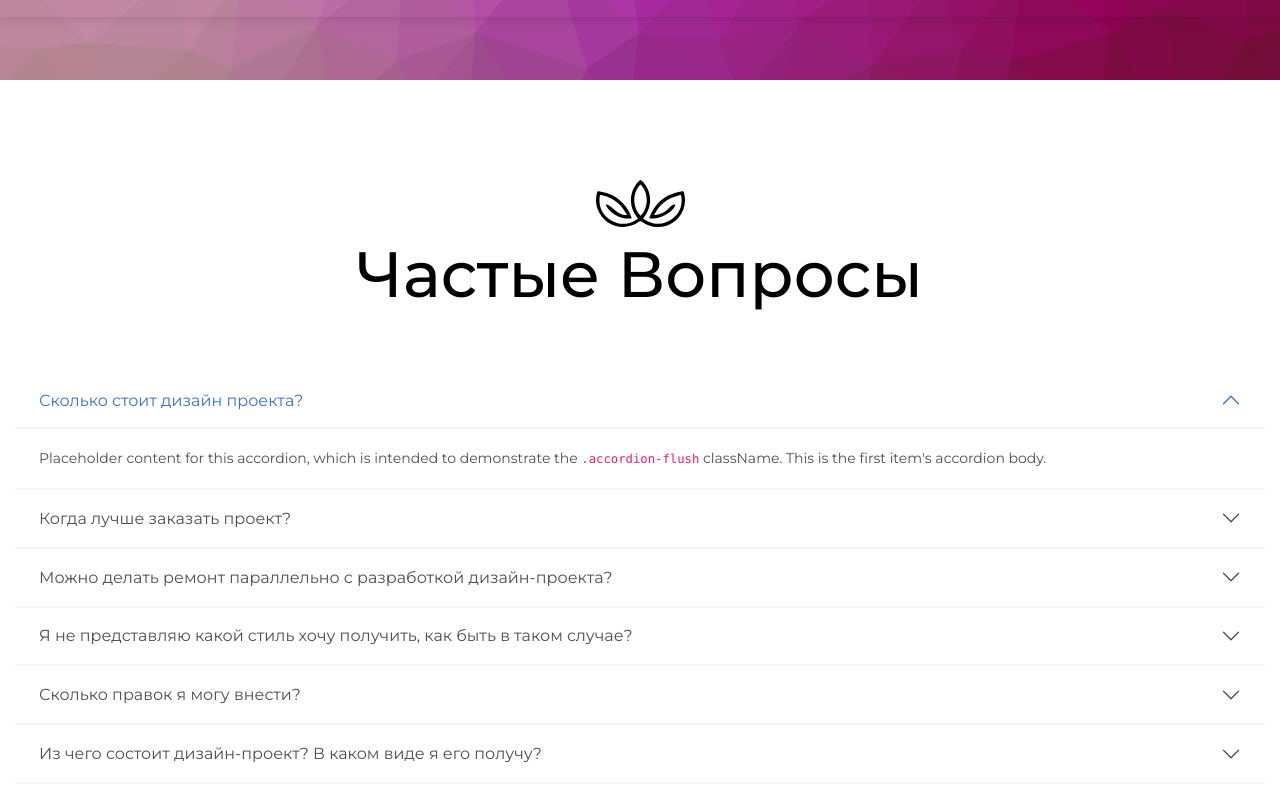
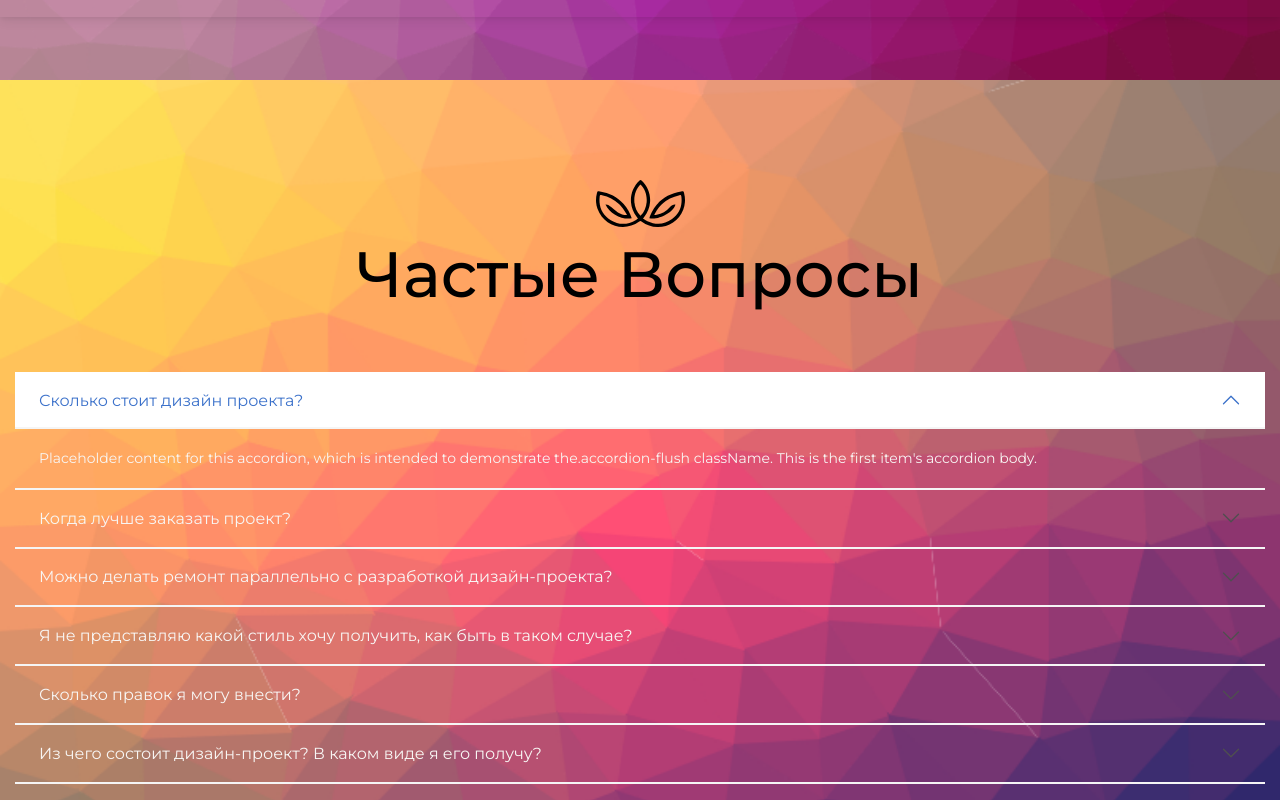
Before and after one commit to coderbekhub/Etusha-online-magazine, a React (Create React App) app: page / in a window 1280 px wide. Both pictures are taken after a click on the button "Сколько стоит дизайн проекта?". Shown: the part 4370-5170 px from the top of the page. Built offline with nearby package versions, Linux system fonts and the light colour scheme.

Commit message:
acardion added

```diff
--- a/src/Components/Home.js
+++ b/src/Components/Home.js
@@ -210,7 +210,7 @@ export default function Home() {
       </section>
       {/* OUR TEAM END */}
 
-      <section id="faq ourTeam">
+      <section id="faq">
         <div className="container">
           <div className='whyUsTitle_content ourTeamTitle'>
             <img data-aos="fade-up" src={PatternIcon} alt="..." />
@@ -224,7 +224,7 @@ export default function Home() {
                 </button>
               </h2>
               <div id="flush-collapseOne" className="accordion-collapse collapse" aria-labelledby="flush-headingOne" data-bs-parent="#accordionFlushExample">
-                <div className="accordion-body">Placeholder content for this accordion, which is intended to demonstrate the <code>.accordion-flush</code> className. This is the first item's accordion body.</div>
+                <div className="accordion-body">Placeholder content for this accordion, which is intended to demonstrate the.accordion-flush className. This is the first item's accordion body.</div>
               </div>
             </div>
             <div className="accordion-item">
@@ -234,7 +234,7 @@ export default function Home() {
                 </button>
               </h2>
               <div id="flush-collapseTwo" className="accordion-collapse collapse" aria-labelledby="flush-headingTwo" data-bs-parent="#accordionFlushExample">
-                <div className="accordion-body">Placeholder content for this accordion, which is intended to demonstrate the <code>.accordion-flush</code> className. This is the second item's accordion body. Let's imagine this being filled with some actual content.</div>
+                <div className="accordion-body">Placeholder content for this accordion, which is intended to demonstrate the.accordion-flush className. This is the second item's accordion body. Let's imagine this being filled with some actual content.</div>
               </div>
             </div>
             <div className="accordion-item">
@@ -244,7 +244,7 @@ export default function Home() {
                 </button>
               </h2>
               <div id="flush-collapseThree" className="accordion-collapse collapse" aria-labelledby="flush-headingThree" data-bs-parent="#accordionFlushExample">
-                <div className="accordion-body">Placeholder content for this accordion, which is intended to demonstrate the <code>.accordion-flush</code> className. This is the third item's accordion body. Nothing more exciting happening here in terms of content, but just filling up the space to make it look, at least at first glance, a bit more representative of how this would look in a real-world application.</div>
+                <div className="accordion-body">Placeholder content for this accordion, which is intended to demonstrate the.accordion-flush className. This is the third item's accordion body. Nothing more exciting happening here in terms of content, but just filling up the space to make it look, at least at first glance, a bit more representative of how this would look in a real-world application.</div>
               </div>
             </div>
             <div className="accordion-item">
@@ -254,7 +254,7 @@ export default function Home() {
                 </button>
               </h2>
               <div id="flush-collapseFour" className="accordion-collapse collapse" aria-labelledby="flush-headingFour" data-bs-parent="#accordionFlushExample">
-                <div className="accordion-body">Placeholder content for this accordion, which is intended to demonstrate the <code>.accordion-flush</code> className. This is the third item's accordion body. Nothing more exciting happening here in terms of content, but just filling up the space to make it look, at least at first glance, a bit more representative of how this would look in a real-world application.</div>
+                <div className="accordion-body">Placeholder content for this accordion, which is intended to demonstrate the.accordion-flush className. This is the third item's accordion body. Nothing more exciting happening here in terms of content, but just filling up the space to make it look, at least at first glance, a bit more representative of how this would look in a real-world application.</div>
               </div>
             </div>
             <div className="accordion-item">
@@ -264,7 +264,7 @@ export default function Home() {
                 </button>
               </h2>
               <div id="flush-collapseFive" className="accordion-collapse collapse" aria-labelledby="flush-headingFive" data-bs-parent="#accordionFlushExample">
-                <div className="accordion-body">Placeholder content for this accordion, which is intended to demonstrate the <code>.accordion-flush</code> className. This is the third item's accordion body. Nothing more exciting happening here in terms of content, but just filling up the space to make it look, at least at first glance, a bit more representative of how this would look in a real-world application.</div>
+                <div className="accordion-body">Placeholder content for this accordion, which is intended to demonstrate the.accordion-flush className. This is the third item's accordion body. Nothing more exciting happening here in terms of content, but just filling up the space to make it look, at least at first glance, a bit more representative of how this would look in a real-world application.</div>
               </div>
             </div>
             <div className="accordion-item">
@@ -274,7 +274,7 @@ export default function Home() {
                 </button>
               </h2>
               <div id="flush-collapseSix" className="accordion-collapse collapse" aria-labelledby="flush-headingSix" data-bs-parent="#accordionFlushExample">
-                <div className="accordion-body">Placeholder content for this accordion, which is intended to demonstrate the <code>.accordion-flush</code> className. This is the third item's accordion body. Nothing more exciting happening here in terms of content, but just filling up the space to make it look, at least at first glance, a bit more representative of how this would look in a real-world application.</div>
+                <div className="accordion-body">Placeholder content for this accordion, which is intended to demonstrate the.accordion-flush className. This is the third item's accordion body. Nothing more exciting happening here in terms of content, but just filling up the space to make it look, at least at first glance, a bit more representative of how this would look in a real-world application.</div>
               </div>
             </div>
             <div className="accordion-item">
@@ -284,7 +284,7 @@ export default function Home() {
                 </button>
               </h2>
               <div id="flush-collapseSeven" className="accordion-collapse collapse" aria-labelledby="flush-headingSeven" data-bs-parent="#accordionFlushExample">
-                <div className="accordion-body">Placeholder content for this accordion, which is intended to demonstrate the <code>.accordion-flush</code> className. This is the third item's accordion body. Nothing more exciting happening here in terms of content, but just filling up the space to make it look, at least at first glance, a bit more representative of how this would look in a real-world application.</div>
+                <div className="accordion-body">Placeholder content for this accordion, which is intended to demonstrate the.accordion-flush className. This is the third item's accordion body. Nothing more exciting happening here in terms of content, but just filling up the space to make it look, at least at first glance, a bit more representative of how this would look in a real-world application.</div>
               </div>
             </div>
             <div className="accordion-item">
--- a/src/Global.scss
+++ b/src/Global.scss
@@ -716,20 +716,6 @@ Link {
   padding: 1rem;
 }
 
-// @media screen and (max-width: 625px) {
-//   .container {
-//     width: 100%
-//   }
-
-//   .cards-container {
-//     padding: .5rem;
-//   }
-
-//   .card {
-//     margin: .5rem;
-//   }
-// }
-
 .carouselContent {
   margin: 80px 0 100px 0;
 }
@@ -737,3 +723,17 @@ Link {
 .accordion {
   padding-bottom: 100px;
 }
+
+#faq {
+  background: url('./img/cool_background.png');
+  background-size: cover;
+  background-repeat: no-repeat;
+  background-position: center;
+}
+
+.accordion-button {
+  color: #F8F6F4;
+}
+.accordion-body {
+  color: #F8F6F4;
+}
```
